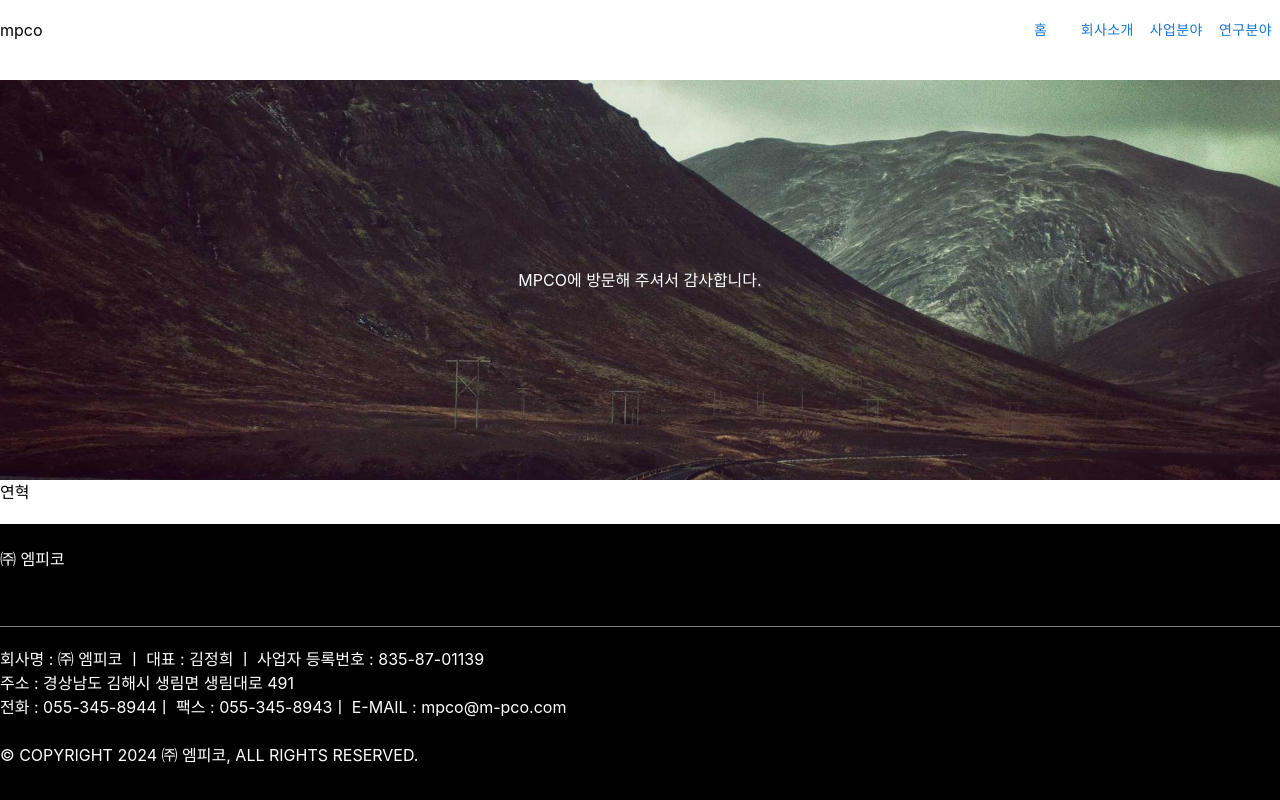
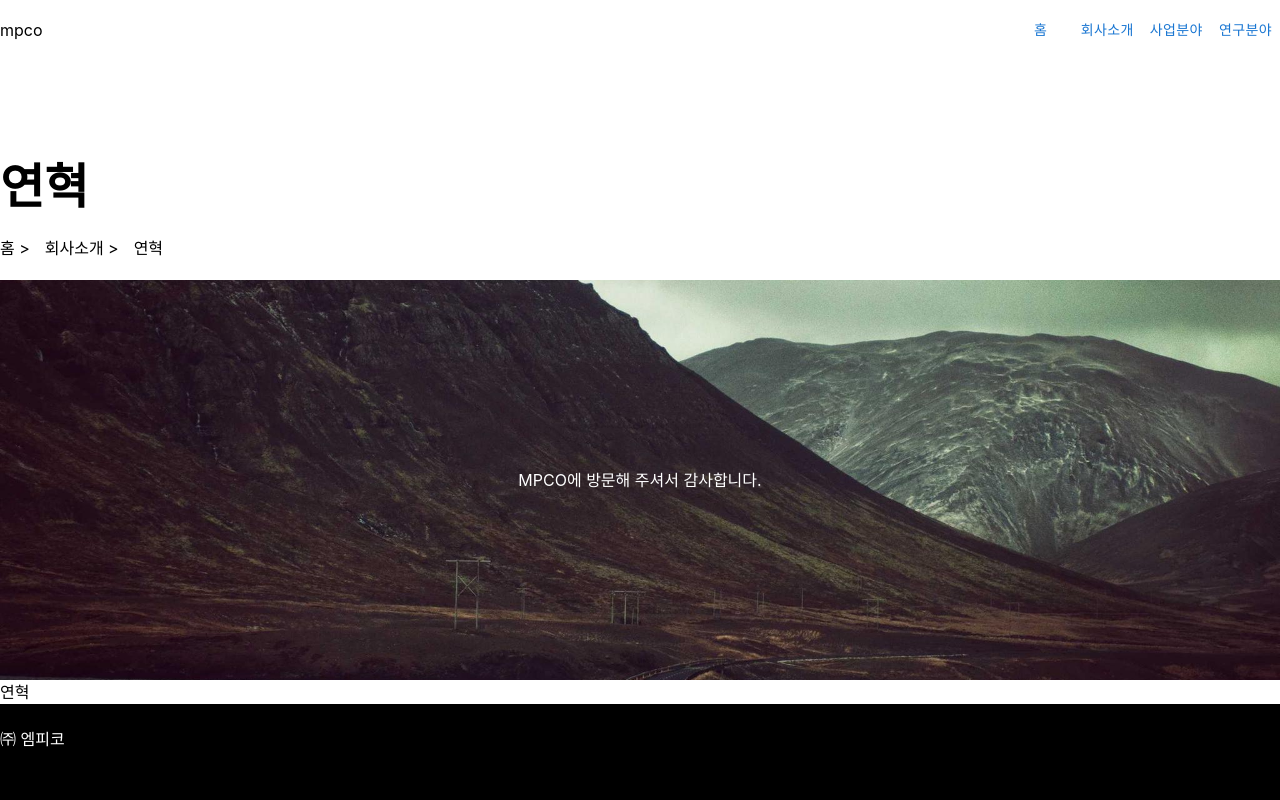
Before and after one commit to MPCO-Web/mpco-web, a React (Create React App) app: page /about/history in a window 1280 px wide. Shown: the top 800 px of the page. Built offline with nearby package versions, Linux system fonts and the light colour scheme; the HTML template or start-up script is replaced by a standard one.

Commit message:
feat(domain): history page

```diff
--- a/src/domains/about/pages/HistoryPage.tsx
+++ b/src/domains/about/pages/HistoryPage.tsx
@@ -1,10 +1,55 @@
 import React from 'react';
+
+import { css } from '@emotion/css';
+import Typography from '@mui/material/Typography';
 
 import Banner from '@common/components/Banner';
 
 const HistoryPage = () => {
 	return (
 		<>
+			<section className="page-title-content max-w-screen-xl mx-auto">
+				<div
+					className={css`
+						padding: 80px 0 0;
+					`}
+				>
+					<div>
+						<Typography variant="h3" fontWeight={700}>
+							연혁
+						</Typography>
+					</div>
+				</div>
+				<div
+					className={css`
+						padding: 20px 0;
+						.breadcrumb {
+							list-style: none;
+							display: flex;
+							padding: 0;
+							margin: 0;
+						}
+						.breadcrumb li {
+							position: relative;
+							padding-right: 20px;
+							margin-right: 10px;
+						}
+						.breadcrumb li:not(:last-child)::after {
+							content: '>';
+							position: absolute;
+							right: 5px;
+						}
+					`}
+				>
+					<div>
+						<ol className="breadcrumb location-list">
+							<li>홈</li>
+							<li>회사소개</li>
+							<li>연혁</li>
+						</ol>
+					</div>
+				</div>
+			</section>
 			<Banner text="MPCO에 방문해 주셔서 감사합니다." />
 			<section className="w-full max-w-screen-xl mx-auto">
 				<h3>연혁</h3>
```
